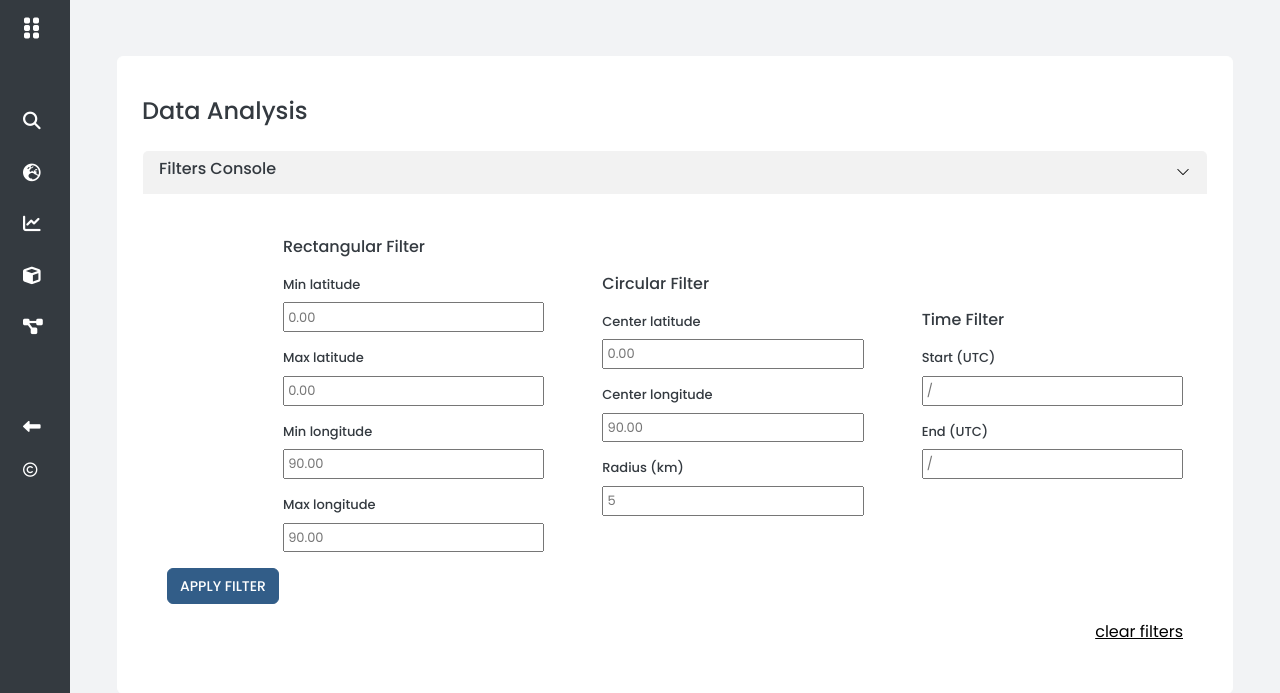
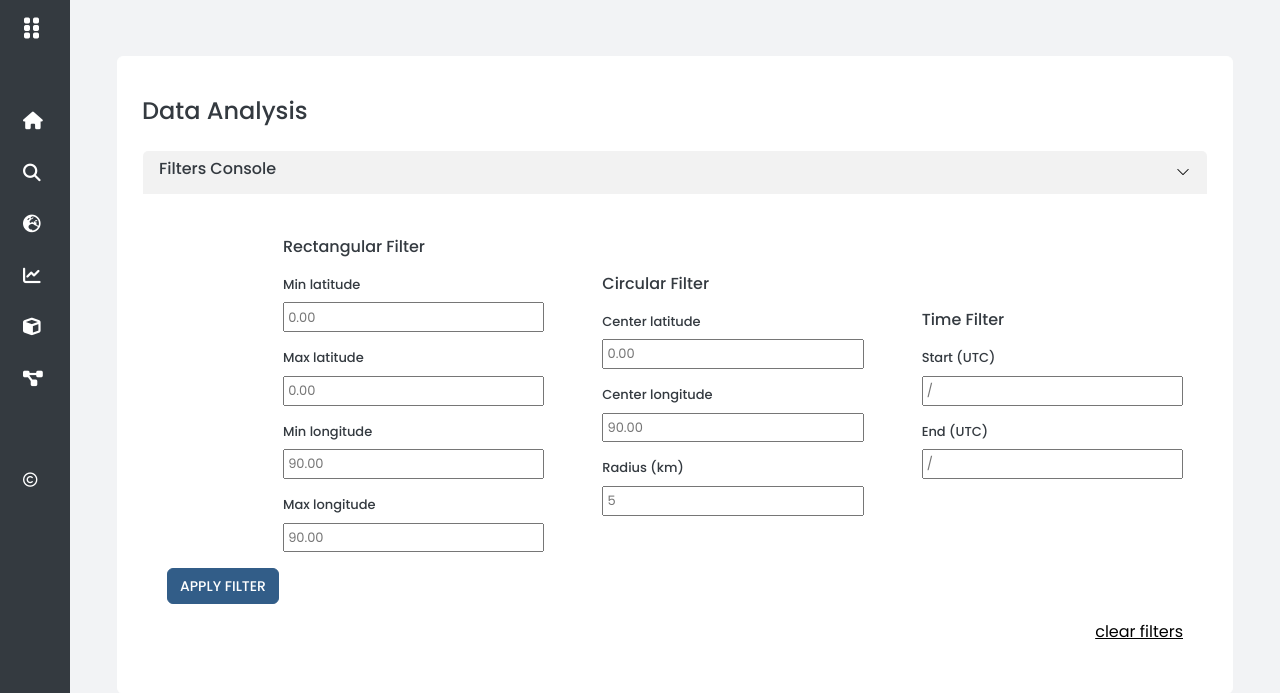
Before and after one commit to bgjx/meq-data-app, a Django app: template project/templates/project/data-analysis.html in a window 1280 px wide. Shown: the top 693 px of the page. Run offline with Django 5.2, Linux system fonts and the light colour scheme; the template is opened without the code that fills it, so the values that code supplies are empty; parts of the project's set-up code (start-up, migrations or seed data) failed here and were passed over; some libraries are stand-ins or nearby versions.

Commit message:
revised homepage

```diff
--- a/project/templates/project/base-project.html
+++ b/project/templates/project/base-project.html
@@ -66,6 +66,12 @@
 
             <ul class="sidebar-nav">
                 <li class="sidebar-item">
+                    <a href="{% url 'frontpage'%}" class="sidebar-link">
+                        <i class="fa-solid fa-house"></i>
+                        <span> Homepage </span>
+                    </a>
+                </li>
+                <li class="sidebar-item">
                     <a href="{% url 'project-page' site_slug=site.slug %}" class="sidebar-link">
                         <i class="fa-solid fa-magnifying-glass"></i>
                         <span> Explore Catalog </span>
@@ -108,10 +114,6 @@
             </ul>
             <!-- Footer -->
             <footer class="sidebar-footer bg-primary">
-                <a href="{% url 'frontpage'%}" class="sidebar-link">
-                    <i class="fa-solid fa-left-long"></i>
-                    <span>Homepage</span>
-                </a>
                 <div class="sidebar-copyright">
                     <i class="fa-regular fa-copyright"></i>
                     <span> Copyright 2024 </span>
```
